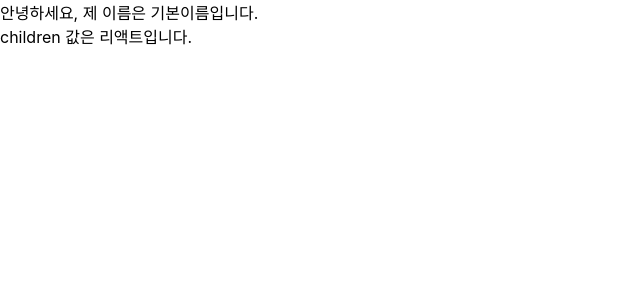
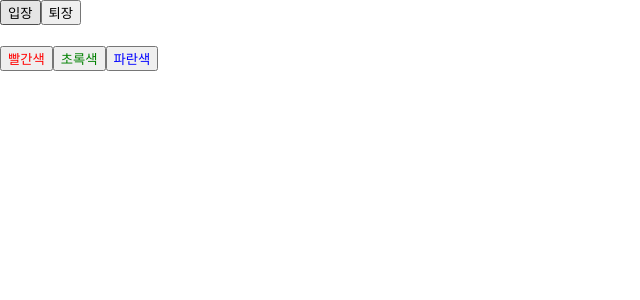
Before and after one commit to iamoki/hello-react, a React (Create React App) app: page / in a window 1280 px wide. Shown: the top 300 px of the page, without its empty margins (0-640 px from the left). Built offline with nearby package versions, Linux system fonts and the light colour scheme.

Commit message:
리액트를 다루는 기술 3장. 컴포넌트 완독

```diff
--- a/src/App.js
+++ b/src/App.js
@@ -1,8 +1,8 @@
 import React from 'react';
-import MyComponent from './MyComponent';
+import Say from './Say';
 
 const App = () => {
-  return <MyComponent>리액트</MyComponent>;
+  return <Say />;
 };
 
 export default App;
--- a/src/MyComponent.js
+++ b/src/MyComponent.js
@@ -1,17 +1,57 @@
-import React from 'react';
+import React, { Component } from 'react';
+import PropTypes from 'prop-types';
 
-const MyComponent = ({name, children}) => {
-    return (
-        <div>
-            안녕하세요, 제 이름은 {name}입니다.<br/>
-            children 값은 {children}
-            입니다.
-        </div>
-    );
-};
+class MyComponent extends Component {
+    static defaultProps = {
+        name: '기본 이름'
+    };
+    static propTypes = {
+        name: PropTypes.string,
+        favoriteNumber: PropTypes.number.isRequired
+    }
+    render() {
+        const { name, favoriteNumber, children } = this.props;
+        return (
+            <div>
+                안녕하세요, 제이름은 {name}입니다.<br/>
+                children 값은 {children}
+                입니다.
+                <br/>
+                제가 좋아하는 숫자는 {favoriteNumber}입니다.
+            </div>
+        )
+    }
+}
 //기본 prop를 지정하는 방법
-MyComponent.defaultProps = {
-    name: '기본이름',
-};
+// MyComponent.defaultProps = {
+//     name: '기본이름',
+// };
+//propTypes를 통한 props 검증
+// MyComponent.propTypes = {
+//     name : PropTypes.string,
+//     favoriteNumber: PropTypes.number.isRequired
+// };
+
+// 클래스 내부에서 defaultProps와 propType를 지정하는 방법
+// static defaultProps = {
+//     name: '기본 이름'
+// };
+// static propTypes = {
+//     name: PropTypes.string,
+//     favoriteNumber: PropTypes.number.isRequired
+// }
 
 export default MyComponent;
+
+// 함수형 컴포넌트 prop설정
+// const MyComponent = ({name, favoriteNumber, children}) => {
+//     return (
+//         <div>
+//             안녕하세요, 제 이름은 {name}입니다.<br/>
+//             children 값은 {children}
+//             입니다.
+//             <br/>
+//             제가 좋아하는 숫자는 {favoriteNumber}입니다.
+//         </div>
+//     );
+// };
--- /dev/null
+++ b/src/Say.js
@@ -0,0 +1,28 @@
+import React, { useState } from 'react';
+
+const Say = () => {
+    const [message, setMessage] = useState('');
+    const onClickEnter = () => setMessage('안녕하세요!');
+    const onClickLeave = () => setMessage('안녕히 가세요!');
+
+    const [color, setColor] = useState('black');
+
+    return (
+        <div>
+            <button onClick={onClickEnter}>입장</button>
+            <button onClick={onClickLeave}>퇴장</button>
+            <h1 style={{ color }}>{message}</h1>
+            <button style={{ color: 'red' }} onClick={() => setColor('red')}>
+                빨간색
+            </button>
+            <button style={{ color: 'green' }} onClick={() => setColor('green')}>
+                초록색
+            </button>
+            <button style={{ color: 'blue' }} onClick={() => setColor('blue')}>
+                파란색
+            </button>
+        </div>
+    );
+};
+
+export default Say;
```
Also changed, not shown: src/Counter.js (added, +41 -0 lines).
